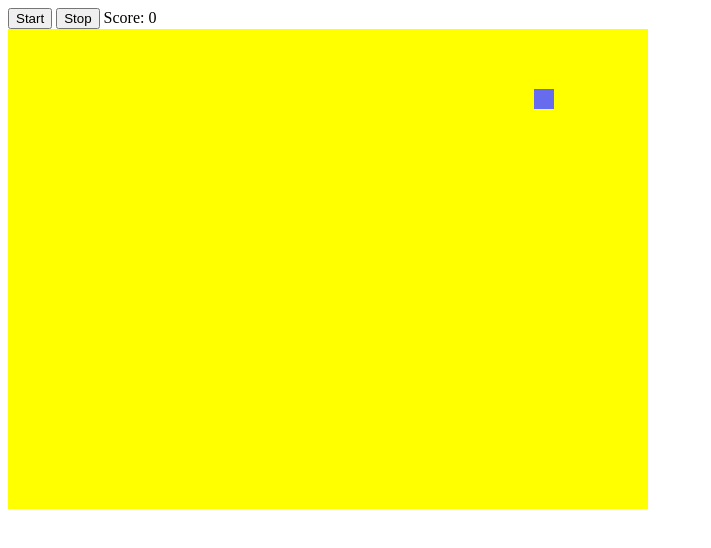
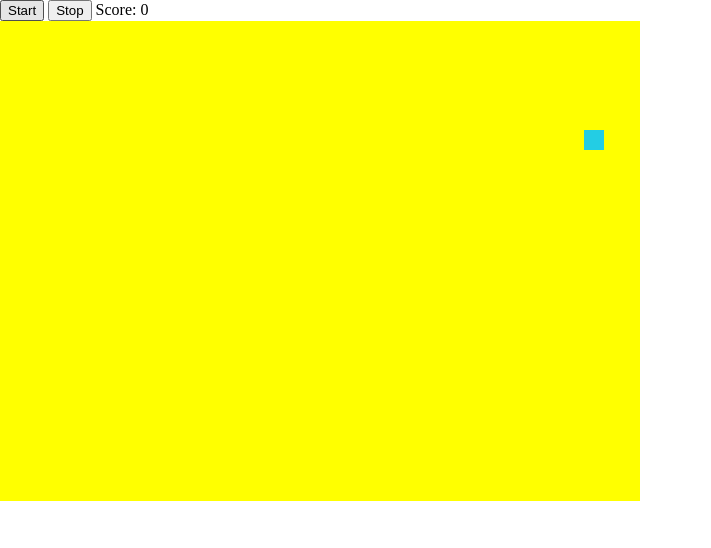
Before and after one commit to sczerber/testTaskQualium, a plain HTML site: page index.html in a window 1280 px wide. Shown: the whole page, without its empty margins (0-711 px from the left). Drawn offline with Linux system fonts and the light colour scheme.

Commit message:
ForThe X-weight to check and look on my mistakes

```diff
--- a/index.html
+++ b/index.html
@@ -2,19 +2,24 @@
 <html>
   <head>
     <title> Qualium Systems Javascript test task </title>
-    <script type="text/javascript" src="main.js"></script>
+
     <style>
       canvas {
         background: yellow;
+      }
+      body {
+        overflow: hidden;
+        margin: 0;
       }
     </style>
   </head>
   <body>
     <div>
-      <button> Start </button>
+      <button id="button__start"> Start </button>
       <button> Stop </button>
       <span> Score: <span id="score"> 0 </span> </span>
     </div>
     <canvas width="640" height="480" id="canvas"></canvas>
+    <script type="text/javascript" src="main.js"></script>
   </body>
 </html>
--- a/main.js
+++ b/main.js
@@ -1,7 +1,12 @@
+// var start = document.getElementById('button__start');
+// start.onclick = function() {
+//     animate();
+// };
 
+function init() {
     var currentPos = 0;
 
-function rand(min, max) {
+    function getRandomNumber(min, max) {
         return Math.floor(Math.random() * (max - min + 1) + min);
     }
 
@@ -9,25 +14,46 @@ function generateColor() {
         return '#' + Math.floor(Math.random() * 16777215).toString(16)
     }
 
-var x = rand(-10, 620);
-var speed = rand(1, 7);
-var color = generateColor();
+    var coordinationX = getRandomNumber(0, 620);
+    var speedOfRectangle = getRandomNumber(1, 7);
+    var colorOfRectangle = generateColor();
+    var scores = 0;
+
+    function count() {
+        scores++;
+        document.getElementById('score').innerHTML = scores;
+    }
+
+    function rectDown() {
+        currentPos = getRandomNumber(-200, 0);
+        coordinationX = getRandomNumber(0, 620);
+        speedOfRectangle = getRandomNumber(1, 7);
+        colorOfRectangle = generateColor();
+    }
 
 
     function animate() {
         var canvas = document.getElementById('canvas');
         var ctx = canvas.getContext('2d');
         ctx.clearRect(0, 0, canvas.clientWidth, canvas.clientWidth);
-    ctx.fillStyle = color;
-    ctx.strokeStyle = color;
-    ctx.fillRect(x, currentPos, 20, 20);
-    currentPos += speed;
-    if(currentPos >= canvas.clientHeight) {
-        currentPos = 0;
-        x = rand(-10, 620);
-        speed = rand(1, 7);
-        color = generateColor();
+        ctx.fillStyle = colorOfRectangle;
+        ctx.strokeStyle = colorOfRectangle;
+        ctx.fillRect(coordinationX, currentPos, 20, 20);
+        currentPos += speedOfRectangle;
+        if (currentPos >= canvas.clientHeight) {
+            rectDown();
         }
+        canvas.addEventListener('mousedown', function (e) {
+            if (e.pageX > coordinationX && e.pageX < coordinationX + 40 && e.pageY > currentPos && e.pageY < currentPos + 40) {
+                count();
+                rectDown();
+            }
+        });
+
         requestAnimationFrame(animate);
     }
+
     document.body.onload = animate;
+
+}
+init();
```
Lines whose indentation alone changed are shown as unchanged.
